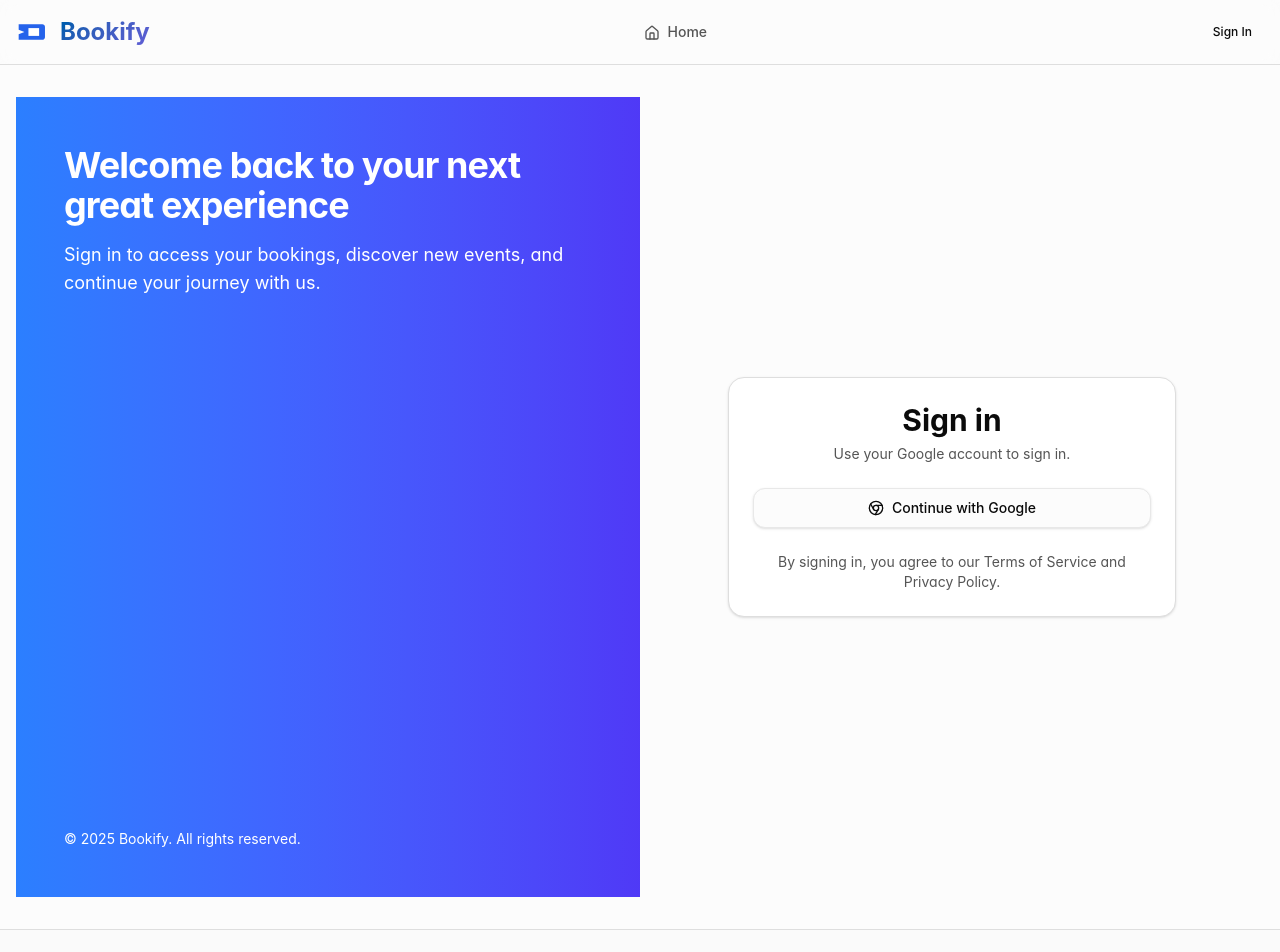
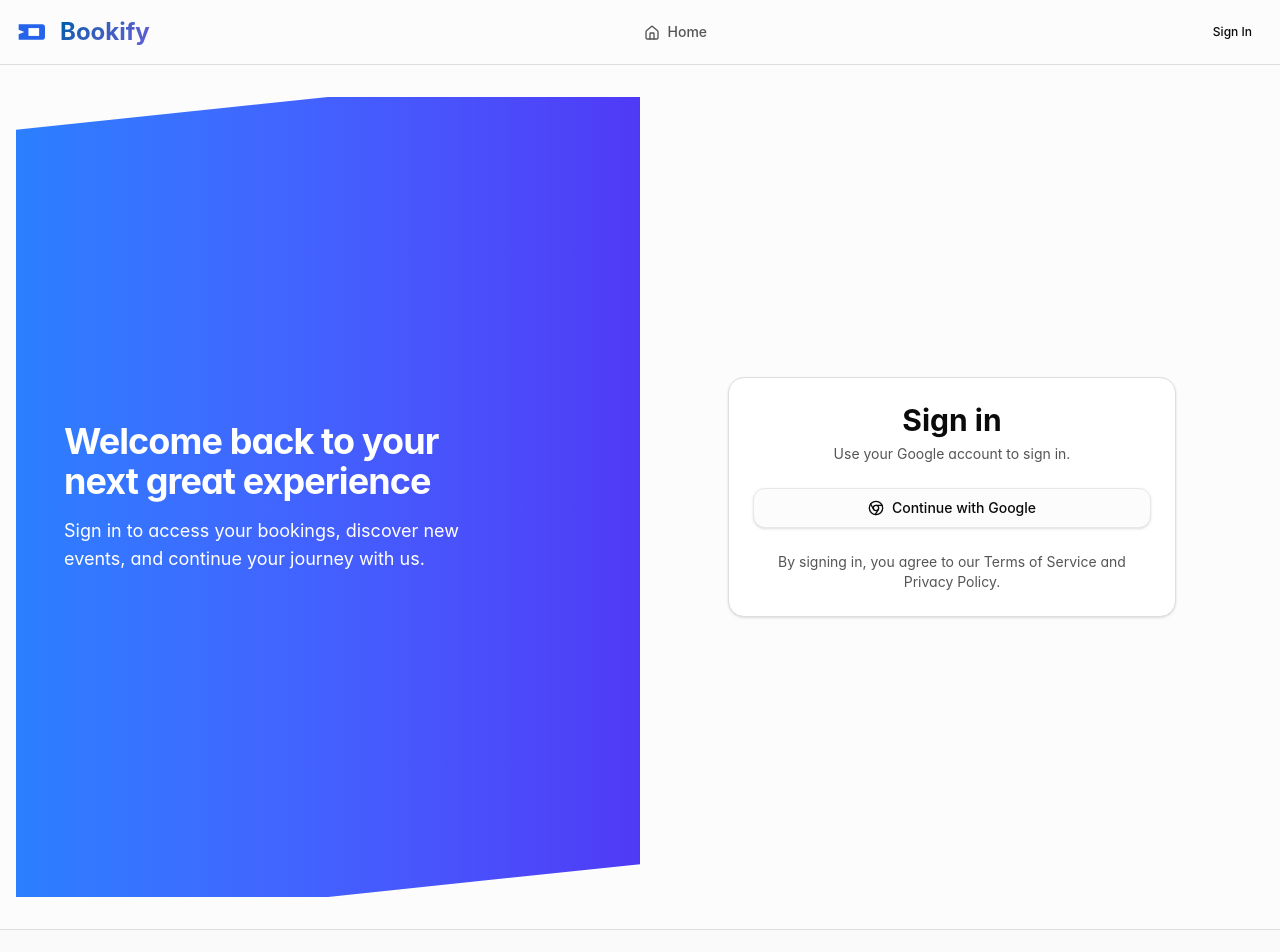
Before and after one commit to jaipkapoor99/bookify, a React (Vite) app: page /login in a window 1280 px wide. Shown: the top 952 px of the page. Built offline with nearby package versions, Linux system fonts and the light colour scheme.

Commit message:
feat: add hero section and enhance UI

```diff
--- a/src/components/ui/Hero.tsx
+++ b/src/components/ui/Hero.tsx
@@ -7,7 +7,8 @@ const Hero = () => {
         Your Gateway to Unforgettable Experiences
       </h1>
       <p className="mt-6 text-lg leading-8 text-gray-600">
-        From intimate concerts to grand festivals, find and book tickets for events that create lasting memories.
+        From intimate concerts to grand festivals, find and book tickets for
+        events that create lasting memories.
       </p>
       <div className="mt-10 flex items-center justify-center gap-x-6">
         <Button>Get started</Button>
--- a/src/pages/AdminEventPage.tsx
+++ b/src/pages/AdminEventPage.tsx
@@ -27,9 +27,7 @@ const AdminEventPage = () => {
   const [events, setEvents] = useState<Event[]>([]);
   const [loading, setLoading] = useState(true);
   const [isEditing, setIsEditing] = useState(false);
-  const [currentEvent, setCurrentEvent] = useState<Partial<Event> | null>(
-    null,
-  );
+  const [currentEvent, setCurrentEvent] = useState<Partial<Event> | null>(null);
 
   useEffect(() => {
     fetchEvents();
--- a/src/pages/HomePage.tsx
+++ b/src/pages/HomePage.tsx
@@ -1,7 +1,7 @@
 import { useState, useEffect } from "react";
 import { Link } from "react-router-dom";
 import { supabase } from "@/SupabaseClient";
-import { Event } from "@/types/database.types";
+import { EventWithVenue } from "@/types/database.types";
 import {
   Card,
   CardContent,
@@ -20,10 +20,17 @@ import {
   SelectTrigger,
   SelectValue,
 } from "@/components/ui/select";
-import { ArrowUpNarrowWide, Calendar, Clock, Search } from "lucide-react";
+import {
+  ArrowUpNarrowWide,
+  Calendar,
+  Clock,
+  MapPin,
+  Search,
+  Ticket,
+} from "lucide-react";
 
 const HomePage = () => {
-  const [events, setEvents] = useState<Event[]>([]);
+  const [events, setEvents] = useState<EventWithVenue[]>([]);
   const [loading, setLoading] = useState(true);
   const [searchTerm, setSearchTerm] = useState("");
   const [sortBy, setSortBy] = useState("start_time");
@@ -34,7 +41,7 @@ const HomePage = () => {
       try {
         const { data, error } = await supabase
           .from("events")
-          .select("*")
+          .select("*, events_venues!inner(venues!inner(venue_name))")
           .order(sortBy, { ascending: true });
 
         if (error) {
@@ -79,8 +86,9 @@ const HomePage = () => {
 
   return (
     <div className="space-y-12">
-      <section className="relative overflow-hidden rounded-2xl bg-gradient-to-r from-blue-500 to-indigo-600 text-white">
-        <div className="container mx-auto px-4 py-20 md:py-32 text-center">
+      <section className="relative -mx-4 sm:-mx-6 md:-mx-8 lg:-mx-10 xl:-mx-12">
+        <div className="absolute inset-0 bg-gradient-to-r from-blue-500 to-indigo-600 transform -skew-y-3"></div>
+        <div className="relative container mx-auto px-4 py-20 md:py-32 text-center text-white">
           <h1 className="text-4xl md:text-6xl font-bold mb-4">
             Your Gateway to Unforgettable Experiences
           </h1>
@@ -158,11 +166,19 @@ const HomePage = () => {
                       <Clock className="w-4 h-4" />
                       <span>{formatTime(event.start_time)}</span>
                     </div>
+                    <div className="flex items-center gap-2">
+                      <MapPin className="w-4 h-4" />
+                      <span className="truncate">
+                        {event.events_venues[0]?.venues?.venue_name ||
+                          "Venue TBA"}
+                      </span>
+                    </div>
                   </div>
                 </CardContent>
                 <CardFooter>
                   <Button asChild className="w-full button-press">
                     <Link to={`/events/${event.event_id}`}>
+                      <Ticket className="w-4 h-4 mr-2" />
                       View Details & Book
                     </Link>
                   </Button>
--- a/src/pages/LoginPage.tsx
+++ b/src/pages/LoginPage.tsx
@@ -40,8 +40,10 @@ const LoginPage = () => {
 
   return (
     <div className="min-h-screen flex">
-      <div className="hidden lg:flex lg:w-1/2 bg-gradient-to-r from-blue-500 to-indigo-600 text-white p-12 flex-col justify-between">
-        <div>
+      <div className="hidden lg:flex lg:w-1/2 relative overflow-hidden">
+        <div className="absolute inset-0 bg-gradient-to-r from-blue-500 to-indigo-600 transform -skew-y-6"></div>
+        <div className="relative flex flex-col justify-center px-12 py-16 text-white">
+          <div className="max-w-md">
             <h1 className="text-4xl font-bold mb-4">
               Welcome back to your next great experience
             </h1>
@@ -50,8 +52,6 @@ const LoginPage = () => {
               your journey with us.
             </p>
           </div>
-        <div className="text-sm">
-          © {new Date().getFullYear()} Bookify. All rights reserved.
         </div>
       </div>
       <div className="flex-1 flex items-center justify-center p-6 lg:p-12">
--- a/src/pages/MyBookingsPage.tsx
+++ b/src/pages/MyBookingsPage.tsx
@@ -91,7 +91,8 @@ const MyBookingsPage = () => {
                   </span>
                 </div>
                 <div className="text-lg font-semibold">
-                  Total: {formatCurrency(booking.ticket_price * booking.quantity)}
+                  Total:{" "}
+                  {formatCurrency(booking.ticket_price * booking.quantity)}
                 </div>
               </CardContent>
             </Card>
--- a/src/types/database.types.ts
+++ b/src/types/database.types.ts
@@ -102,6 +102,14 @@ export interface TicketWithDetails extends Ticket {
   event_venue: EventVenueWithDetails;
 }
 
+export interface EventWithVenue extends Event {
+  events_venues: {
+    venues: {
+      venue_name: string;
+    };
+  }[];
+}
+
 // Booking query result (what we get from the get_my_bookings function)
 export interface BookingQueryResult {
   ticket_id: number;
```
Also changed, not shown: src/pages/EventDetailPage.tsx (+7 -10 lines), src/pages/AccountPage.tsx (line endings or trailing spaces), src/pages/BookingConfirmationPage.tsx (line endings or trailing spaces), 1 other file (tests, documents, lock files or other folders). Lines whose indentation alone changed are shown as unchanged.
